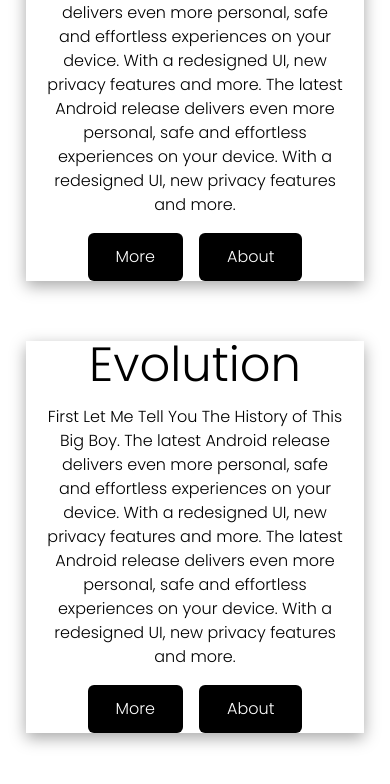
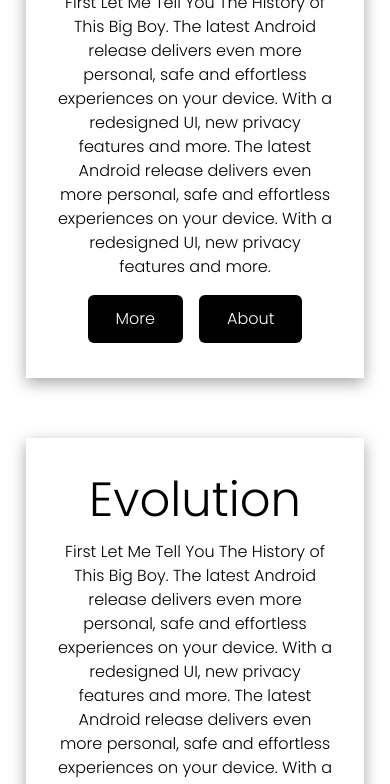
Before and after one commit to Hakccer/Android, a website: page index.html in a window 390 px wide. Shown: the part 603-1387 px from the top of the page. Drawn offline with nearby package versions, Linux system fonts and the light colour scheme.

Commit message:
Update index.html

```diff
--- a/index.html
+++ b/index.html
@@ -125,6 +125,9 @@
             margin-right: 10px;
             margin-bottom: 60px;
         }
+        .shadow{
+            padding: 10px;
+        }
     }
     .card1{
         margin-right: 10px;
```
